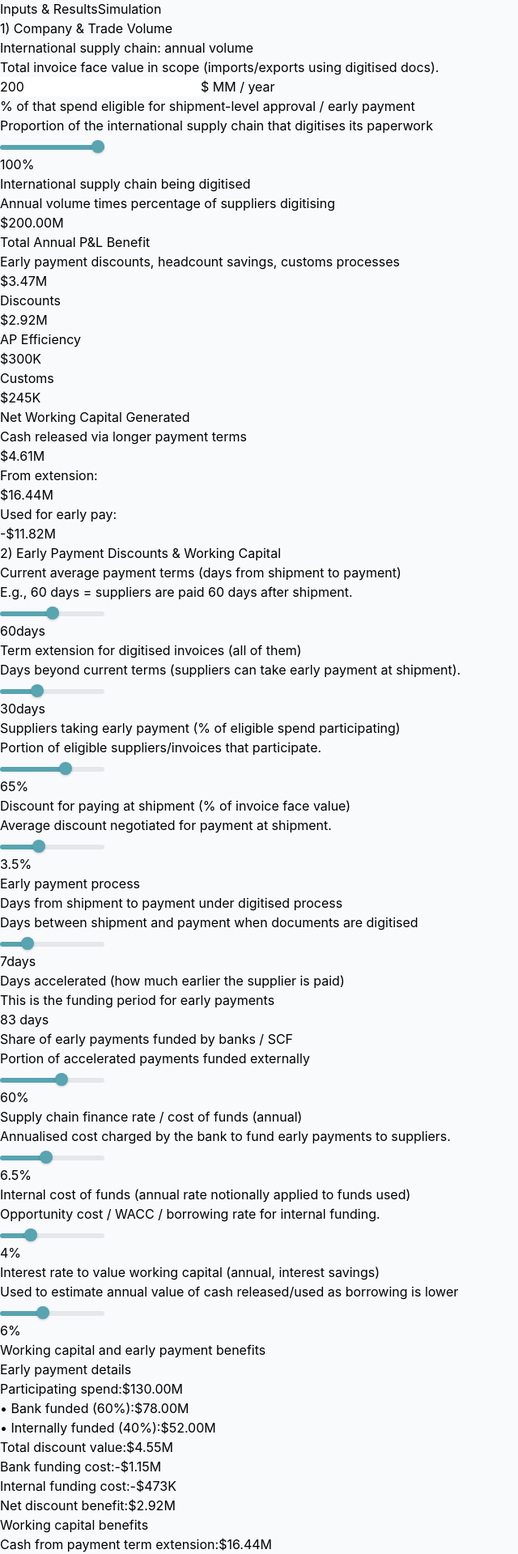
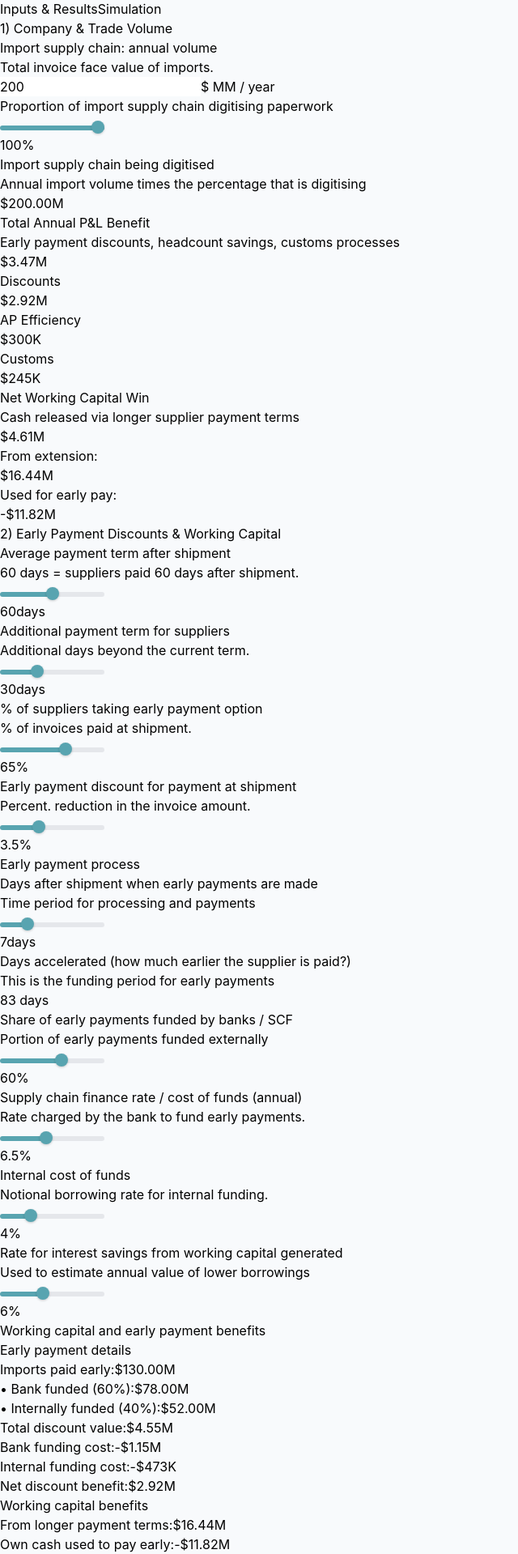
Before and after one commit to tim-1965/newdigitaltradeapp, a React (Vite) app: page / in a window 1280 px wide. Shown: the part 421-2340 px from the top of the page at 81% size, without its empty margins (0-640 px from the left). Built offline with nearby package versions, Linux system fonts and the light colour scheme.

Commit message:
Add files via upload

```diff
--- a/src/TradeSimulator.jsx
+++ b/src/TradeSimulator.jsx
@@ -365,26 +365,26 @@ export default function TradeSimulator() {
               </h2>
               <div className="space-y-1">
                 <InputField
-                  label="International supply chain: annual volume"
+                  label="Import supply chain: annual volume"
                   value={annualVolumeMM}
                   onChange={setAnnualVolumeMM}
                   unit="$ MM / year"
-                  note="Total invoice face value in scope (imports/exports using digitised docs)."
+                  note="Total invoice face value of imports."
                 />
                 <SliderField
-                  label="% of that spend eligible for shipment-level approval / early payment"
+                  label="Proportion of import supply chain digitising paperwork"
                   value={digitisationPct}
                   onChange={setDigitisationPct}
                   min={0}
                   max={100}
                   step={1}
                   unit="%"
-                  note="Proportion of the international supply chain that digitises its paperwork"
+                  note=""
                 />
                 <CalculatedField
-                  label="International supply chain being digitised"
+                  label="Import supply chain being digitised"
                   value={formatCurrency(digitisedVolume)}
-                  note="Annual volume times percentage of suppliers digitising"
+                  note="Annual import volume times the percentage that is digitising"
                 />
               </div>
             </div>
@@ -416,8 +416,8 @@ export default function TradeSimulator() {
 
               {/* Working Capital Section */}
                 <div className="border-l border-white/30 pl-6">
-                  <h3 className="text-lg font-bold mb-1">Net Working Capital Generated</h3>
-                  <p className="text-white/80 text-xs mb-3">Cash released via longer payment terms</p>
+                  <h3 className="text-lg font-bold mb-1">Net Working Capital Win</h3>
+                  <p className="text-white/80 text-xs mb-3">Cash released via longer supplier payment terms</p>
                   <div className="text-4xl font-bold mb-4">{formatCurrency(netWorkingCapital)}</div>
 
                   <div className="grid grid-cols-2 gap-2 text-xs">
@@ -441,60 +441,60 @@ export default function TradeSimulator() {
               </h2>
               <div className="space-y-1">
                 <SliderField
-                  label="Current average payment terms (days from shipment to payment)"
+                  label="Average payment term after shipment"
                   value={currentPaymentTerms}
                   onChange={setCurrentPaymentTerms}
                   min={0}
                   max={120}
                   step={1}
                   unit="days"
-                  note="E.g., 60 days = suppliers are paid 60 days after shipment."
+                  note="60 days = suppliers paid 60 days after shipment."
                 />
                 <SliderField
-                  label="Term extension for digitised invoices (all of them)"
+                  label="Additional payment term for suppliers"
                   value={termExtension}
                   onChange={setTermExtension}
                   min={0}
                   max={90}
                   step={1}
                   unit="days"
-                  note="Days beyond current terms (suppliers can take early payment at shipment)."
+                  note="Additional days beyond the current term."
                 />
                 <SliderField
-                  label="Suppliers taking early payment (% of eligible spend participating)"
+                  label="% of suppliers taking early payment option"
                   value={supplierUptakePct}
                   onChange={setSupplierUptakePct}
                   min={0}
                   max={100}
                   step={1}
                   unit="%"
-                  note="Portion of eligible suppliers/invoices that participate."
+                  note="% of invoices paid at shipment."
                 />
                 <SliderField
-                  label="Discount for paying at shipment (% of invoice face value)"
+                  label="Early payment discount for payment at shipment"
                   value={earlyPaymentDiscount}
                   onChange={setEarlyPaymentDiscount}
                   min={0}
                   max={10}
                   step={0.1}
                   unit="%"
-                  note="Average discount negotiated for payment at shipment."
+                  note="Percent. reduction in the invoice amount."
                 />
                 <div className="bg-gray-50 p-3 my-3 rounded">
                   <h3 className="text-sm font-semibold text-gray-700 mb-2">Early payment process</h3>
                 </div>
                 <SliderField
-                  label="Days from shipment to payment under digitised process"
+                  label="Days after shipment when early payments are made"
                   value={daysToPayment}
                   onChange={setDaysToPayment}
                   min={0}
                   max={30}
                   step={1}
                   unit="days"
-                  note="Days between shipment and payment when documents are digitised"
+                  note="Time period for processing and payments"
                 />
                 <CalculatedField
-                  label="Days accelerated (how much earlier the supplier is paid)"
+                  label="Days accelerated (how much earlier the supplier is paid?)"
                   value={`${formatNumber(daysAccelerated, 0)} days`}
                   note="This is the funding period for early payments"
                 />
@@ -506,7 +506,7 @@ export default function TradeSimulator() {
                   max={100}
                   step={1}
                   unit="%"
-                  note="Portion of accelerated payments funded externally"
+                  note="Portion of early payments funded externally"
                 />
                 <SliderField
                   label="Supply chain finance rate / cost of funds (annual)"
@@ -516,27 +516,27 @@ export default function TradeSimulator() {
                   max={15}
                   step={0.1}
                   unit="%"
-                  note="Annualised cost charged by the bank to fund early payments to suppliers."
+                  note="Rate charged by the bank to fund early payments."
                 />
                 <SliderField
-                  label="Internal cost of funds (annual rate notionally applied to funds used)"
+                  label="Internal cost of funds"
                   value={internalCostOfFunds}
                   onChange={setInternalCostOfFunds}
                   min={0}
                   max={15}
                   step={0.1}
                   unit="%"
-                  note="Opportunity cost / WACC / borrowing rate for internal funding."
+                  note="Notional borrowing rate for internal funding."
                 />
                 <SliderField
-                  label="Interest rate to value working capital (annual, interest savings)"
+                  label="Rate for interest savings from working capital generated"
                   value={wcInterestRate}
                   onChange={setWcInterestRate}
                   min={0}
                   max={15}
                   step={0.1}
                   unit="%"
-                  note="Used to estimate annual value of cash released/used as borrowing is lower"
+                  note="Used to estimate annual value of lower borrowings"
                 />
               </div>
             </div>
@@ -547,7 +547,7 @@ export default function TradeSimulator() {
                 <div className="space-y-3">
                   <div className="font-semibold text-gray-800">Early payment details</div>
                   <div className="flex justify-between">
-                    <span className="text-gray-600">Participating spend:</span>
+                    <span className="text-gray-600">Imports paid early:</span>
                     <span className="font-semibold">{formatCurrency(participatingSpend)}</span>
                   </div>
                   <div className="flex justify-between pl-4">
@@ -578,11 +578,11 @@ export default function TradeSimulator() {
                  <div className="space-y-3">
                   <div className="font-semibold text-gray-800">Working capital benefits</div>
                   <div className="flex justify-between">
-                    <span className="text-gray-600">Cash from payment term extension:</span>
+                    <span className="text-gray-600">From longer payment terms:</span>
                     <span className="font-semibold text-green-700">{formatCurrency(wcFromExtension)}</span>
                   </div>
                   <div className="flex justify-between">
-                    <span className="text-gray-600">Cash used for early payments:</span>
+                    <span className="text-gray-600">Own cash used to pay early:</span>
                     <span className="font-semibold text-red-700">-{formatCurrency(wcUsedForEarlyPay)}</span>
                   </div>
                   <div className="flex justify-between pt-2 border-t font-bold">
@@ -634,10 +634,10 @@ export default function TradeSimulator() {
                   unit="%"
                   note="Headcount savings as a result of more efficient processing"
                 />
-                <CalculatedField
-                  label="AP headcount efficiencies"
-                  value={formatCurrency(apSavings)}
-                  note="Paperwork digitised at source instead of at head office"
+ //               <CalculatedField
+ //                 label="AP headcount efficiencies"
+ //                 value={formatCurrency(apSavings)}
+ //                 note="Paperwork digitised at source instead of at head office"
                 />
               </div>
              </div>
@@ -725,7 +725,7 @@ export default function TradeSimulator() {
                   note="Document handling, forwarding admin, etc."
                 />
                 <SliderField
-                  label="% of forwarder/doc fees eliminated via digital trade docs"
+                  label="% of forwarder/doc fees eliminated"
                   value={docFeesEliminatedPct}
                   onChange={setDocFeesEliminatedPct}
                   min={0}
@@ -756,19 +756,19 @@ export default function TradeSimulator() {
                   formatValue={(v) => `$${(v/1000).toFixed(0)}K`}
                 />
                 <SliderField
-                  label="% headcount reduction achievable at full adoption"
+                  label="% headcount reduction achievable"
                   value={tradeEfficiencyPct}
                   onChange={setTradeEfficiencyPct}
                   min={0}
                   max={100}
                   step={1}
                   unit="%"
-                  note="Headcount savings as a result of more efficient processing"
+                  note="Headcount savings from more efficient processing"
                 />
-                <CalculatedField
-                  label="Trade compliance efficiencies"
-                  value={formatCurrency(totalCustomsSavings)}
-                  note="Lower fees to third parties and more efficient internal processes"
+  //              <CalculatedField
+  //                label="Trade compliance efficiencies"
+  //                value={formatCurrency(totalCustomsSavings)}
+  //                note="Lower fees to third parties and more efficient internal processes"
                 />
               </div>
             </div>
```
